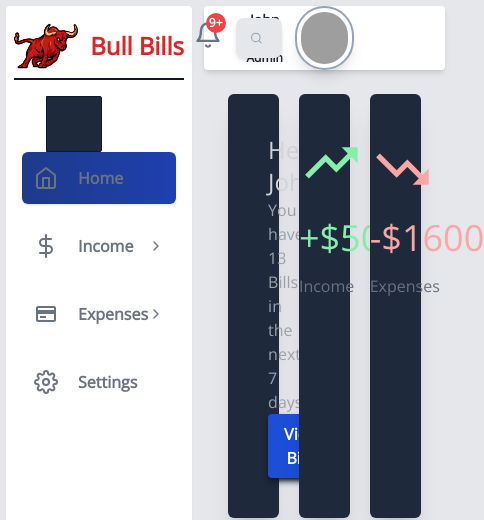
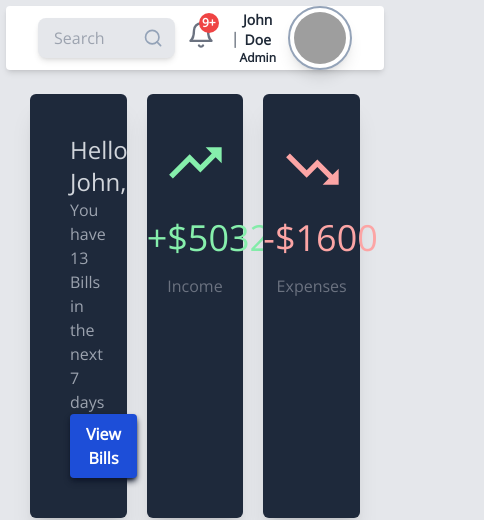
Before and after one commit to forrestw92/bullbills-expense-app, a React (Create React App) app: page / in a window 390 px wide. Shown: the top 520 px of the page, 484 px wide, since content can reach past the window. Built offline with nearby package versions, Linux system fonts and the light colour scheme; grey boxes are pictures that could not be loaded.

Commit message:
Sidebar and navbar responsiveness improvements

```diff
--- a/src/components/Header.tsx
+++ b/src/components/Header.tsx
@@ -20,7 +20,7 @@ const Header = () => {
           </div>
         </div>
       </div>
-      <div className="w-1/3">
+      <div className="w-1/2 lg:w-1/3">
         <div className="relative align-middle flex my-auto items-center justify-center h-16">
           <input
             className="bg-gray-200 dark:bg-gray-700 text-gray-900 dark:text-white rounded-lg py-2 px-4 w-full border-none focus-visible:outline-blue-900 focus-visible:outline-none shadow-md"
@@ -35,8 +35,8 @@ const Header = () => {
           />
         </div>
       </div>
-      <div className="w-1/3">
-        <div className="w-full h-full flex items-center justify-end h-16">
+      <div className="w-1/2 lg:w-1/3">
+        <div className="w-full h-full flex items-center justify-end h-16 ml-auto">
           <div className="relative">
             <button type="button" id="notification-menu">
               <FiBell
--- a/src/components/Sidebar.tsx
+++ b/src/components/Sidebar.tsx
@@ -18,9 +18,9 @@ const Sidebar = () => {
   };
   return (
     <aside
-      className={`z-10 w-72 flex flex-col flex-nowrap h-auto bg-white dark:bg-gray-800 shadow-sm rounded h-full`}
+      className={`transition-all z-10 w-72 flex flex-col flex-nowrap h-auto bg-white dark:bg-gray-800 shadow-sm rounded h-full  w-0 min-w-0 hidden min-w-[18rem] md:flex md:w-72 `}
     >
-      <div className="flex flex-row flex-nowrap items-center justify-center border-b-2 m-2 border-slate-900">
+      <div className="flex flex-row flex-nowrap items-center justify-center border-b-2 m-2 border-slate-900 w-72 min-w-full ">
         <img src={Logo} alt="logo" className="w-16 h-16" />
         <h1 className="pl-3 text-red-600 font-bold text-2xl">Bull Bills</h1>
       </div>
@@ -28,7 +28,7 @@ const Sidebar = () => {
         className={`relative z-10 left-10 top-2 w-14 h-14 bg-slate-800 rounded-r-sm md:hidden flex items-center justify-center p-1 border border-slate-900`}
         onClick={handleClick}
       ></div>
-      <nav className="px-4 ">
+      <nav className="px-4 w-72">
         <ul className="group flex flex-col flex-nowrap transition-all ">
           <NavItem to="/" Icon={FiHome} text="Home" />
           <NavDropDown to="/income" Icon={FiDollarSign} text="Income">
```
